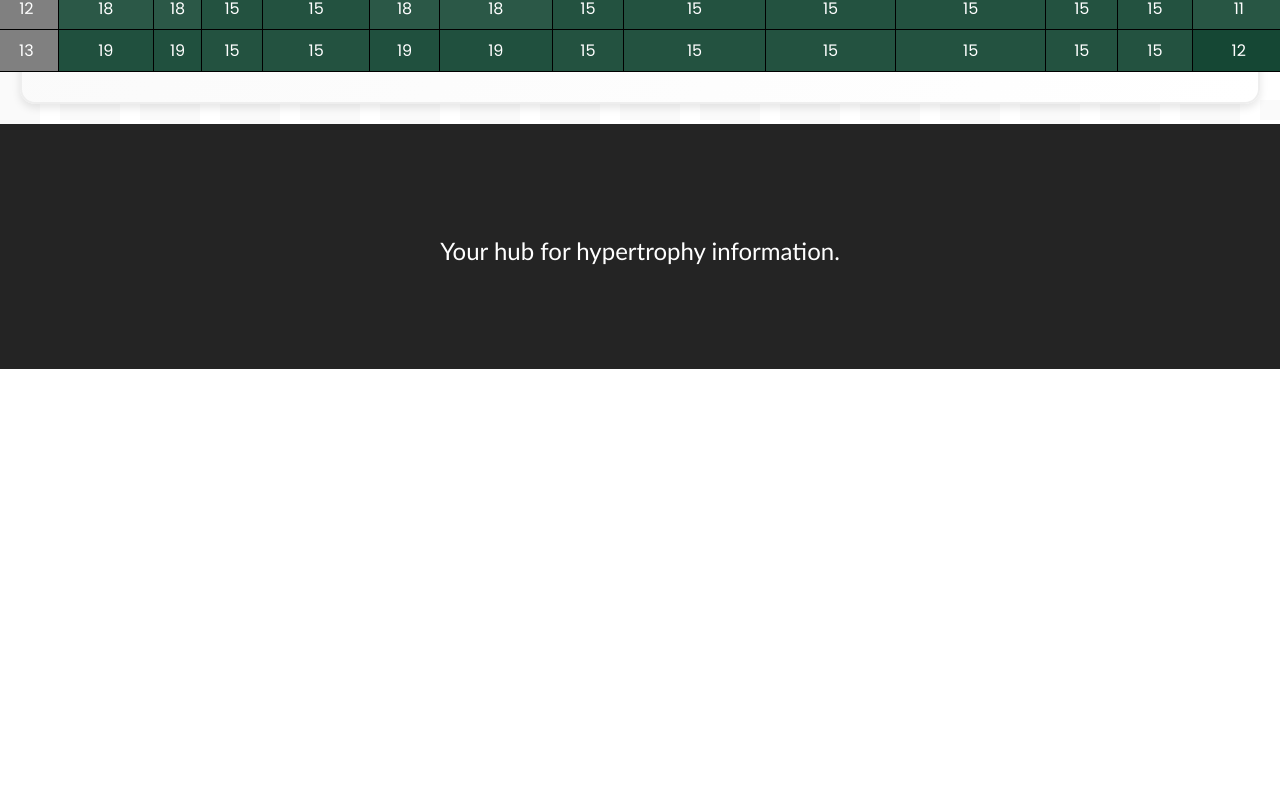
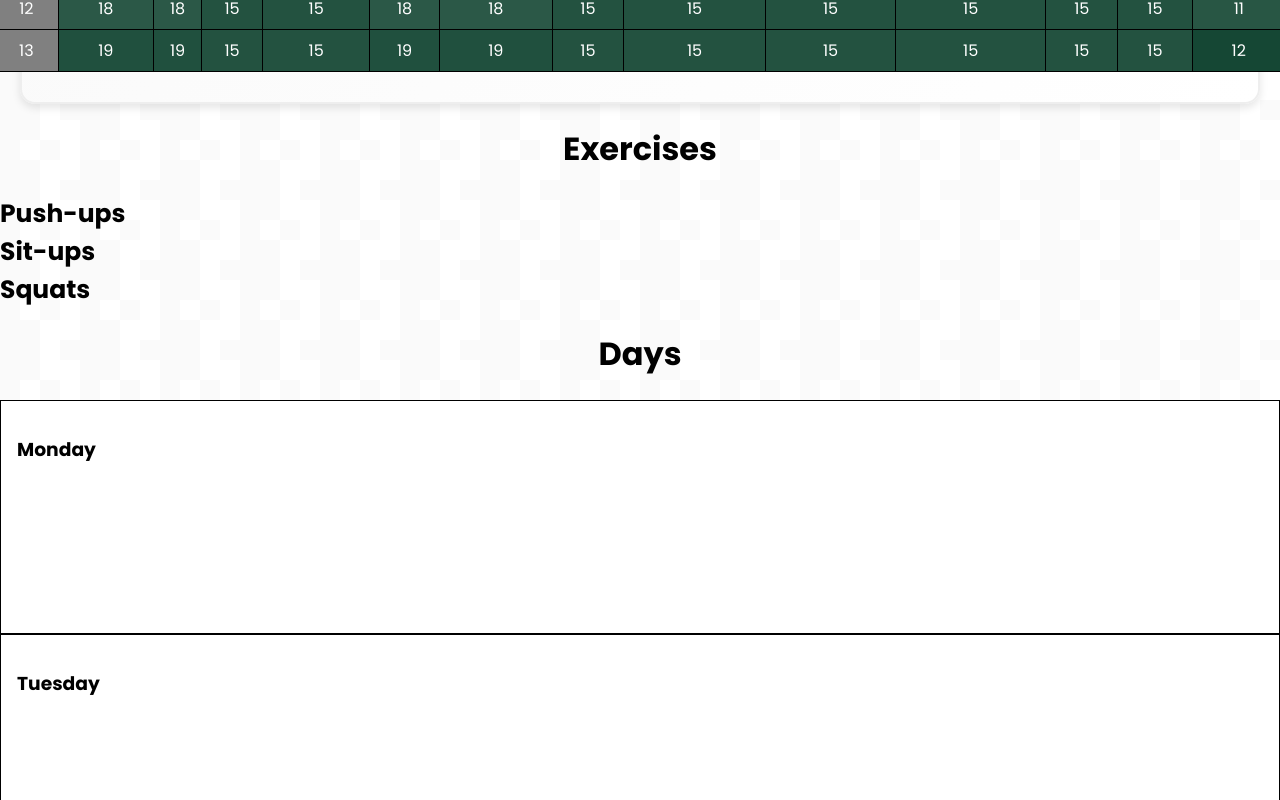
Before and after one commit to mrussotti/Summit-Street-Fitness-2.0, a React (Create React App) app: page /ActionAssist in a window 1280 px wide. Shown: the part 1340-2140 px from the top of the page. Before the commit the page ends 1709 px from the top, so only its background shows below. Built offline with nearby package versions, Linux system fonts and the light colour scheme.

Commit message:
first version of drag and drop workouts

```diff
--- /dev/null
+++ b/src/components/WorkoutBuilder/Day.js
@@ -0,0 +1,38 @@
+import React, { useState } from 'react';
+import { useDrop } from 'react-dnd';
+
+const Day = ({ day }) => {
+  const [exercises, setExercises] = useState([]);
+
+  const [{ isOver }, drop] = useDrop(() => ({
+    accept: 'exercise',
+    drop: (item) => {
+      setExercises((prevExercises) => [...prevExercises, item]);
+    },
+    collect: (monitor) => ({
+      isOver: !!monitor.isOver(),
+    }),
+  }));
+
+  return (
+    <div
+      ref={drop}
+      style={{
+        border: '1px solid black',
+        padding: '1rem',
+        minHeight: '200px',
+        minWidth: '200px',
+        background: isOver ? 'lightblue' : 'white',
+      }}
+    >
+      <h3>{day}</h3>
+      <ul>
+        {exercises.map((exercise, index) => (
+          <li key={index}>{exercise.name}</li>
+        ))}
+      </ul>
+    </div>
+  );
+};
+
+export default Day;
--- /dev/null
+++ b/src/components/WorkoutBuilder/Exercise.js
@@ -0,0 +1,28 @@
+import React from 'react';
+import { useDrag } from 'react-dnd';
+
+const Exercise = ({ name, id }) => {
+  const [{ isDragging }, drag] = useDrag(() => ({
+    type: 'exercise',
+    item: { id, name },
+    collect: (monitor) => ({
+      isDragging: !!monitor.isDragging(),
+    }),
+  }));
+
+  return (
+    <div
+      ref={drag}
+      style={{
+        opacity: isDragging ? 0.5 : 1,
+        fontSize: 25,
+        fontWeight: 'bold',
+        cursor: 'move',
+      }}
+    >
+      {name}
+    </div>
+  );
+};
+
+export default Exercise;
--- /dev/null
+++ b/src/components/WorkoutBuilder/ExerciseScheduler.js
@@ -0,0 +1,32 @@
+import React from 'react';
+import Exercise from './Exercise';
+import Day from './Day';
+
+const exercises = [
+  { id: 'exercise1', name: 'Push-ups' },
+  { id: 'exercise2', name: 'Sit-ups' },
+  { id: 'exercise3', name: 'Squats' },
+];
+
+const days = ['Monday', 'Tuesday', 'Wednesday', 'Thursday', 'Friday'];
+
+const ExerciseScheduler = () => {
+  return (
+    <div>
+      <div>
+        <h1>Exercises</h1>
+        {exercises.map((exercise) => (
+          <Exercise key={exercise.id} id={exercise.id} name={exercise.name} />
+        ))}
+      </div>
+      <div>
+        <h1>Days</h1>
+        {days.map((day) => (
+          <Day key={day} day={day} />
+        ))}
+      </div>
+    </div>
+  );
+};
+
+export default ExerciseScheduler;
--- a/src/pages/ActionAssist.js
+++ b/src/pages/ActionAssist.js
@@ -3,6 +3,9 @@ import styles from './universal.module.css';
 import CalorieCalculator from '../components/CalorieCalculator';
 import React, { useEffect } from 'react';
 import MesocycleSetsCalculator from '../components/MesocycleSetsCalculator';
+import { DndProvider } from 'react-dnd';
+import { HTML5Backend } from 'react-dnd-html5-backend';
+import ExerciseScheduler from '../components/WorkoutBuilder/ExerciseScheduler';
 
 export default function ActoinAssist() {
   useEffect(() => {
@@ -13,8 +16,12 @@ export default function ActoinAssist() {
     <>
       <h1 className={styles.pageTitle}>Action Assist</h1>
 
-        <CalorieCalculator/>
-        <MesocycleSetsCalculator/>
+      <CalorieCalculator />
+      <MesocycleSetsCalculator />
+
+      <DndProvider backend={HTML5Backend}>
+        <ExerciseScheduler />
+      </DndProvider>
     </>
   );
 }
```
